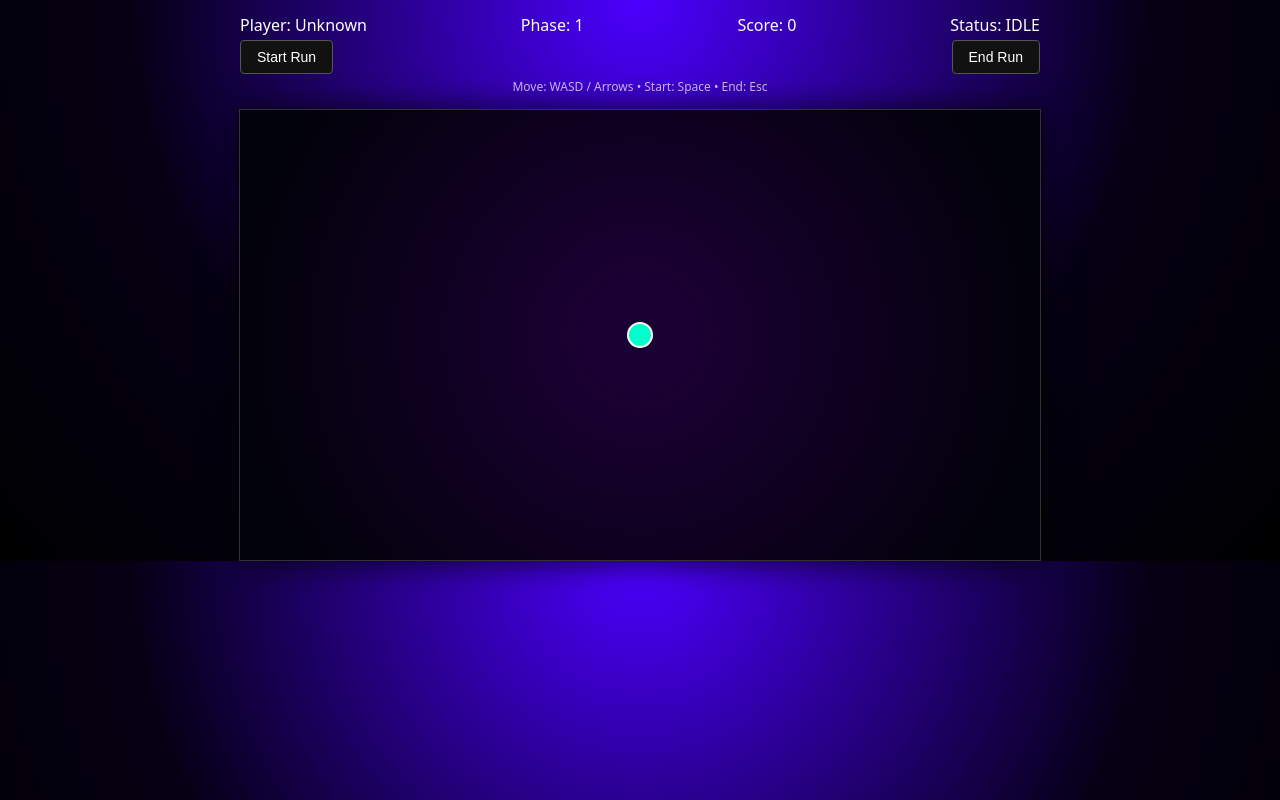
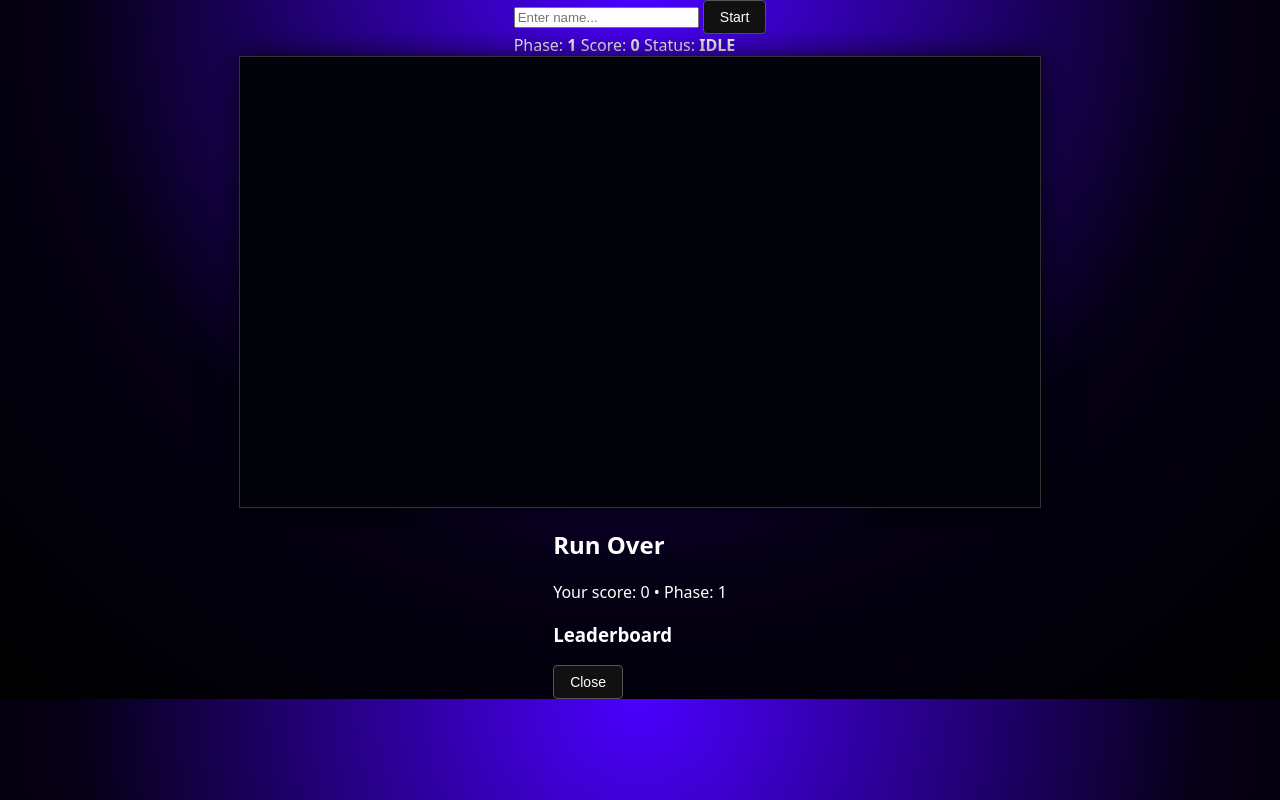
Before and after one commit to jsp4455/flvvtfrontend, a plain HTML site: page index.html in a window 1280 px wide. Drawn offline with Linux system fonts and the light colour scheme.

Commit message:
Revamp HTML structure and add leaderboard overlay

```diff
--- a/index.html
+++ b/index.html
@@ -6,24 +6,33 @@
   <link rel="stylesheet" href="style.css">
 </head>
 <body>
-  <div id="ui">
-    <div class="row">
-      <div>Player: <span id="playerName">Unknown</span></div>
-      <div>Phase: <span id="phase">1</span></div>
-      <div>Score: <span id="score">0</span></div>
-      <div>Status: <span id="status">IDLE</span></div>
-    </div>
-    <div class="row">
-      <button id="startBtn">Start Run</button>
-      <button id="endBtn">End Run</button>
-    </div>
-    <div class="row small">
-      <span>Move: WASD / Arrows • Start: Space • End: Esc</span>
+
+  <div id="topUI">
+    <input id="usernameInput" placeholder="Enter name..." maxlength="16">
+    <button id="startBtn">Start</button>
+
+    <div id="hud">
+      <span>Phase: <b id="phase">1</b></span>
+      <span>Score: <b id="score">0</b></span>
+      <span>Status: <b id="status">IDLE</b></span>
     </div>
   </div>
 
   <canvas id="gameCanvas" width="800" height="450"></canvas>
 
+  <!-- Leaderboard overlay -->
+  <div id="overlay" class="hidden">
+    <div class="overlay-inner">
+      <h2>Run Over</h2>
+      <p>Your score: <span id="finalScore">0</span> • Phase: <span id="finalPhase">1</span></p>
+
+      <h3>Leaderboard</h3>
+      <pre id="leaderboardList"></pre>
+
+      <button id="closeOverlay">Close</button>
+    </div>
+  </div>
+
   <script src="game.js"></script>
 </body>
 </html>
```
